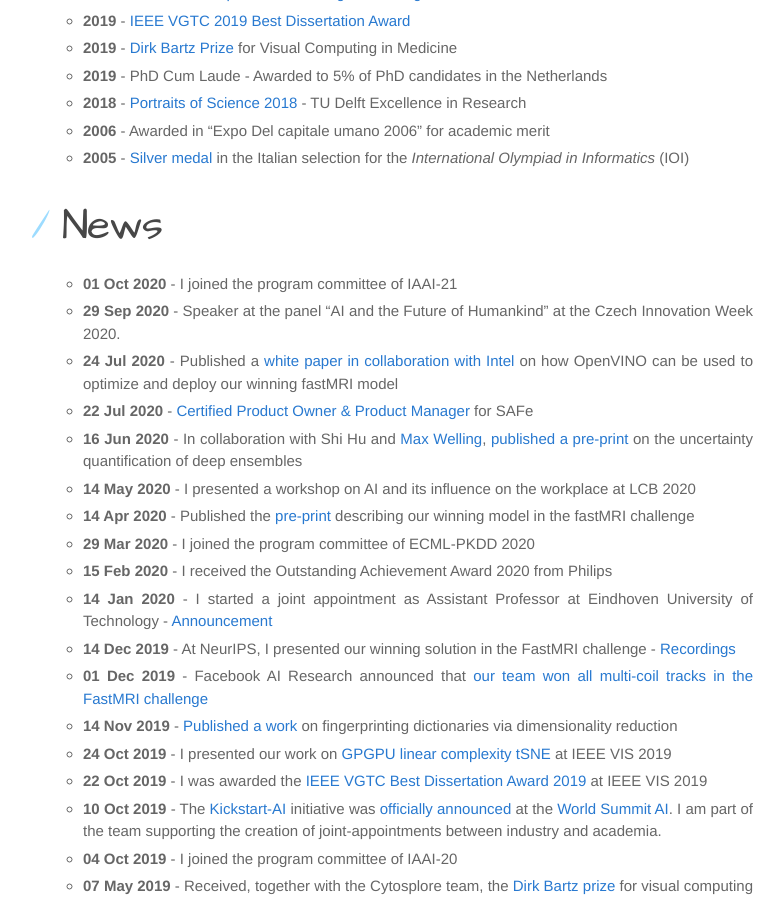
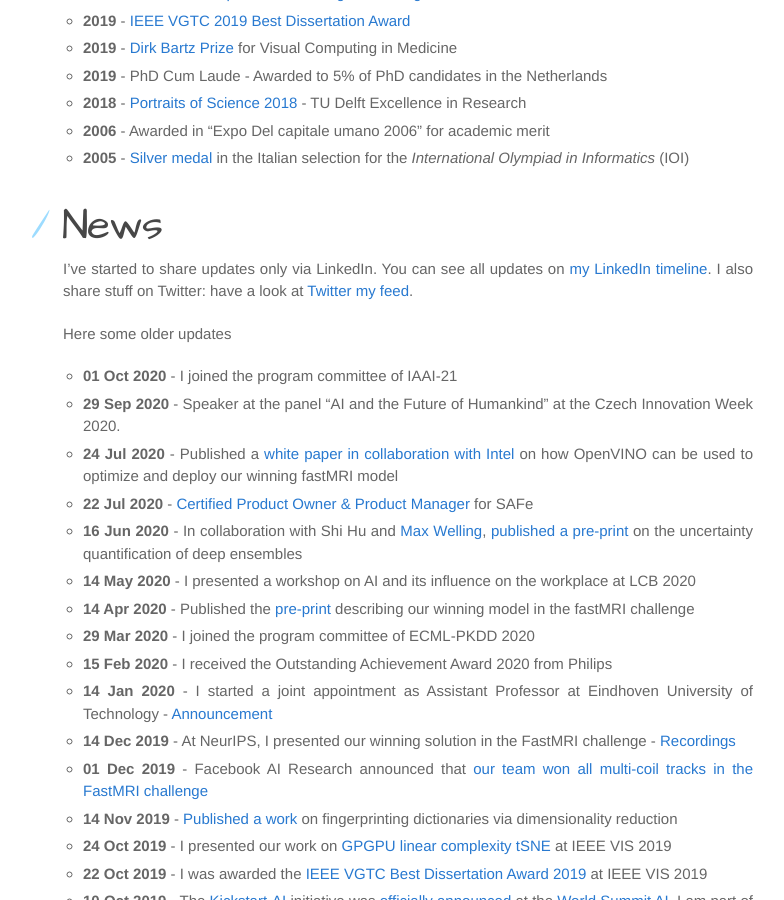
Before and after one commit to Nicola17/Nicola17.github.io, a Jekyll site: the page built from index.md, in a window 1280 px wide and 900 px high, scrolled down 1890 px. Shown: the whole window, without its empty margins (107-891 px from the left). Built offline with Jekyll 4.4.1, drawn with Linux system fonts in a browser that asks for light colours.

Commit message:
Update news page

```diff
--- a/index.md
+++ b/index.md
@@ -52,6 +52,12 @@ Awards
 News
 ================
 
+I've started to share updates only via LinkedIn.
+You can see all updates on [my LinkedIn timeline](https://www.linkedin.com/in/nicola-pezzotti-58670527/recent-activity/shares/).
+I also share stuff on Twitter: have a look at [Twitter my feed](https://twitter.com/nicolapezzotti).
+
+Here some older updates
+
 * **01 Oct 2020** - I joined the program committee of IAAI-21
 * **29 Sep 2020** - Speaker at the panel "AI and the Future of Humankind" at the Czech Innovation Week 2020.
 * **24 Jul 2020** - Published a [white paper in collaboration with Intel](https://www.intel.com/content/www/us/en/artificial-intelligence/solutions/openvino-philips-compressed-sensing-image-reconstruction-algorithms.html?wapkw=philips) on how OpenVINO can be used to optimize and deploy our winning fastMRI model
```
